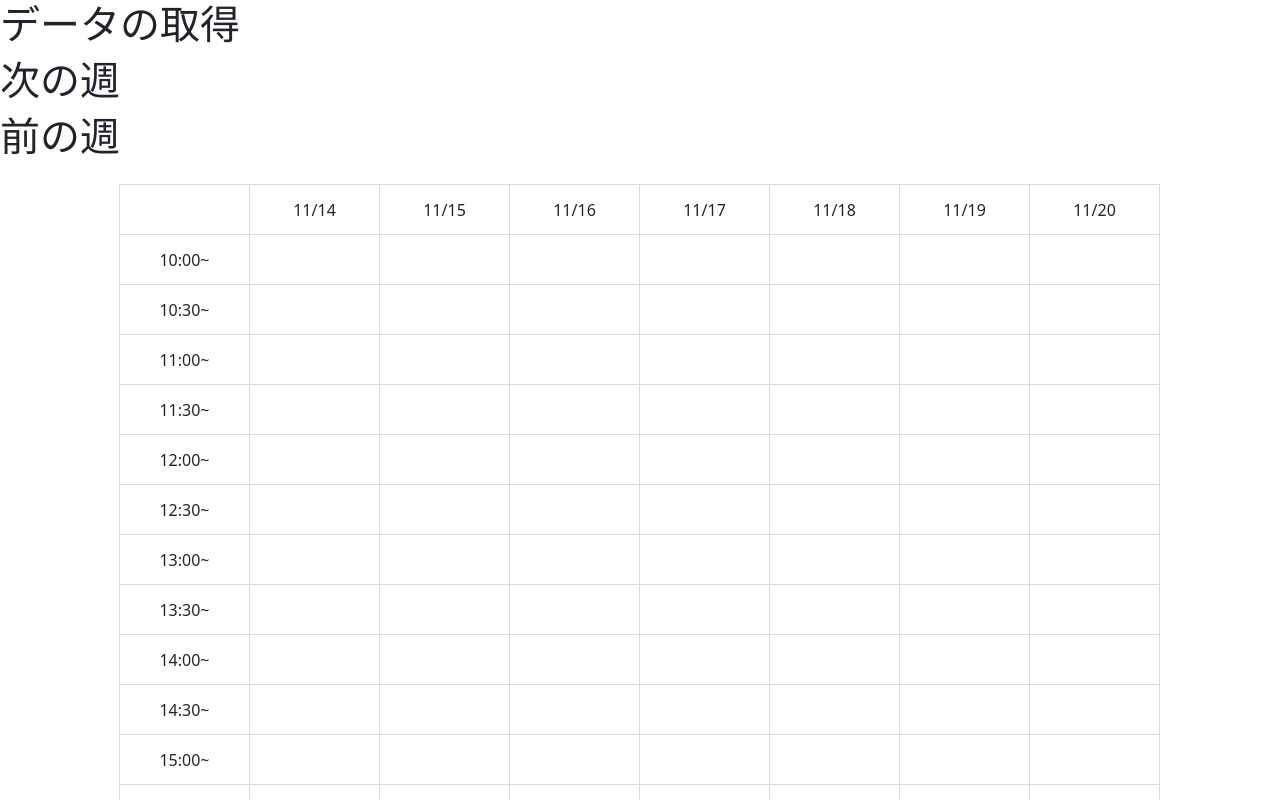
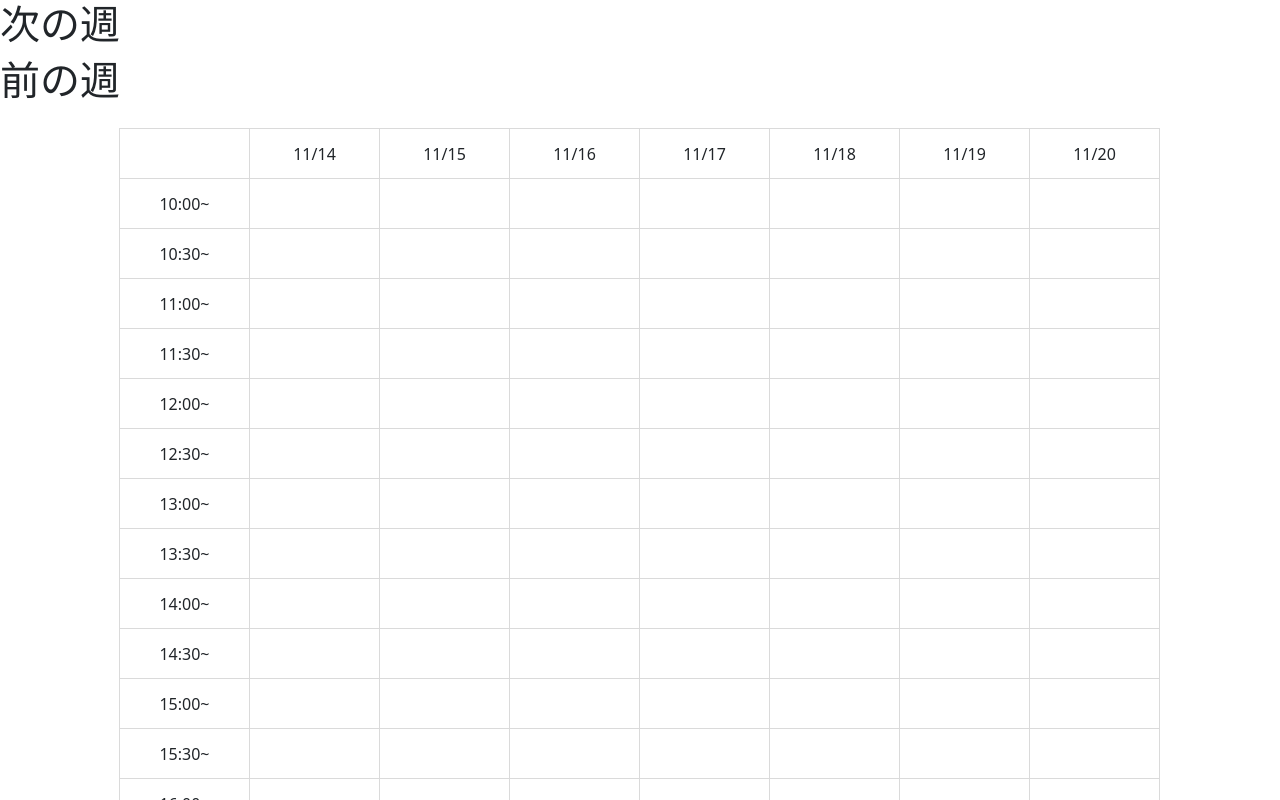
Before and after one commit to yuzuki-aritomo/ReserveTaskFrontend, a Next.js app in the folder next-app/: page /receptions in a window 1280 px wide. Shown: the top 800 px of the page. Built offline with nearby package versions, Linux system fonts and the light colour scheme.

Commit message:
add: ssrの実装

```diff
--- /dev/null
+++ b/next-app/Models/ReceptionModel.d.ts
@@ -0,0 +1,6 @@
+export interface ReceptionData {
+  id: number;
+  start: string;
+  user_name: string;
+  reserved: boolean;
+}
--- a/next-app/src/pages/receptions/index.tsx
+++ b/next-app/src/pages/receptions/index.tsx
@@ -1,31 +1,26 @@
 import type { NextPage } from 'next'
-import { useState, createContext } from 'react'
 import WeekCalendar from 'src/components/calendar_week/WeekCalendar'
+import { ReceptionData } from 'Models/ReceptionModel'
 
-interface ReceptionData {
-  id: number;
-  start: string;
-  user_name: string;
-  reserved: boolean;
+export const getServerSideProps = async() =>{
+  //APIの呼び出し
+  const reception: ReceptionData = {
+    id: 1,
+    start: new Date("2021-11-25T13:00:00+09:00").toISOString(),
+    user_name: "test",
+    reserved: false
+  }
+  const receptions: ReceptionData[] = [reception]
+  return { props: { receptions } }
 }
 
-const ReceptionsPage: NextPage = () => {
-
-  const [ receptions, setReceptions] = useState<ReceptionData[]>([])
-  const getReceptionData = () => {
-    const d: ReceptionData = {
-      id: 1,
-      start: new Date("2021-11-25T13:00:00+09:00").toISOString(),
-      user_name: "test",
-      reserved: true
-    }
-    const l: ReceptionData[] = [d]
-    setReceptions(l)
-  }
+type ReceptionsPageProps = {
+  receptions: ReceptionData[]
+}
+const ReceptionsPage: NextPage<ReceptionsPageProps> = ( props ) => {
   return(
     <div>
-      <h1 onClick={ getReceptionData }>データの取得</h1>
-      <WeekCalendar receptions={ receptions } />
+      <WeekCalendar receptions={ props.receptions } />
     </div>
   )
 }
```
Also changed, not shown: next-app/src/components/calendar_week/WeekCalendar.tsx (+1 -6 lines).
